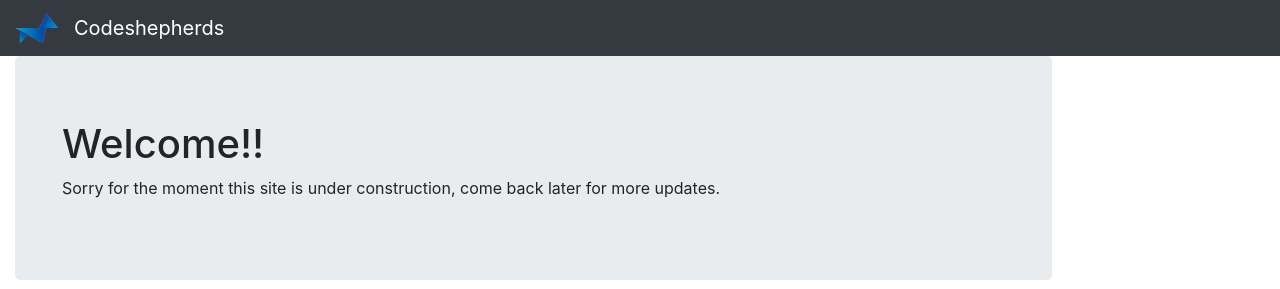
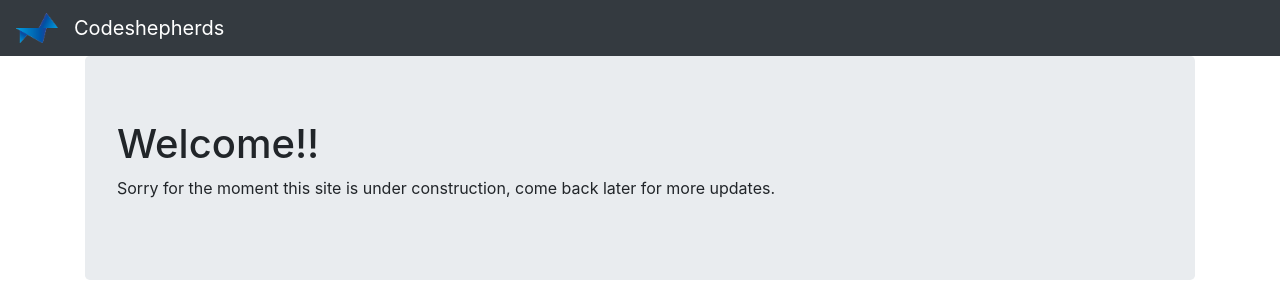
Before and after one commit to Leonime/web, a Django app: page / in a window 1280 px wide. Shown: the top 289 px of the page. Run offline with Django 3.2, Linux system fonts and the light colour scheme; parts of the project's set-up code (start-up, migrations or seed data) failed here and were passed over; some libraries are stand-ins or nearby versions.

Commit message:
fixed home

```diff
--- a/templates/home/welcome.html
+++ b/templates/home/welcome.html
@@ -3,16 +3,10 @@
 {% block title %}Welcome{% endblock title %}
 
 {% block container %}
-    <div class="container-fluid">
-        <div class="row">
-            <div class="col-lg-offset-1 col-lg-10">
-                <div class="jumbotron">
-                    <div class="container">
-                        <h1>Welcome!!</h1>
-                        <p>Sorry for the moment this site is under construction, come back later for more updates.</p>
-                    </div>
-                </div>
-            </div>
+    <main role="main" class="container">
+        <div class="jumbotron">
+            <h1>Welcome!!</h1>
+            <p>Sorry for the moment this site is under construction, come back later for more updates.</p>
         </div>
-    </div>
+    </main>
 {% endblock container %}
```
